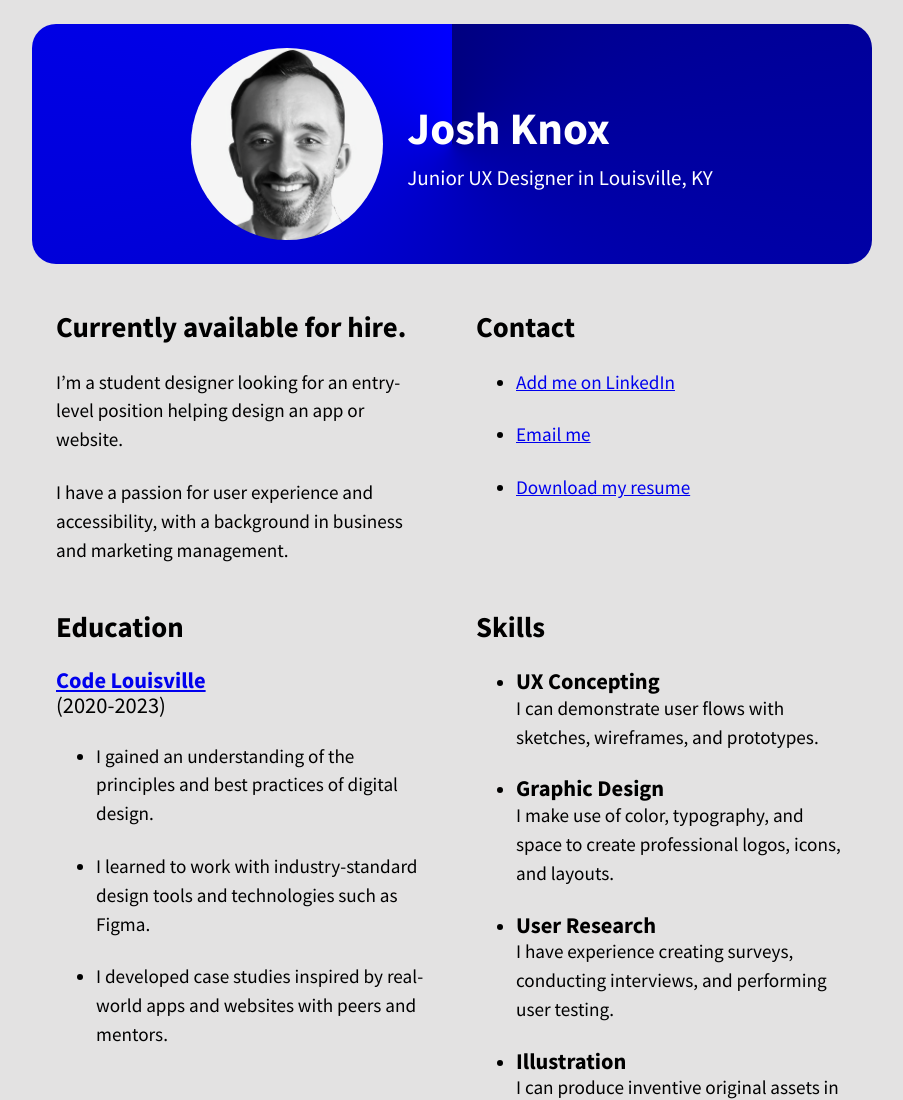
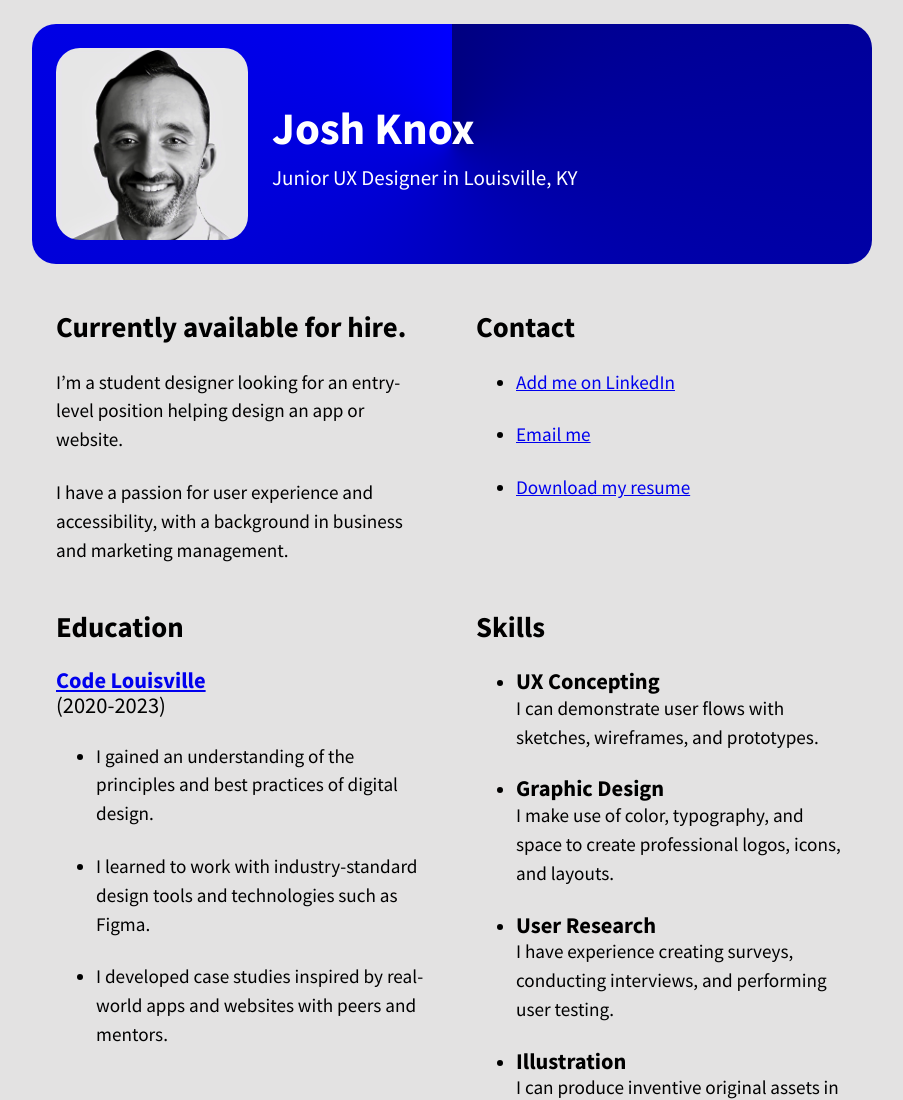
Before and after one commit to joshua-knox/joshknox-rocks, a website: page public/index.html in a window 1280 px wide. Shown: the top 1100 px of the page, without its empty margins (188-1091 px from the left). Drawn offline with Linux system fonts and the light colour scheme.

Commit message:
style tweaks, headshot

```diff
--- a/public/index.html
+++ b/public/index.html
@@ -16,7 +16,7 @@
 
   <body class="is-loaded">
     <header>
-      <img src="/headshot_bw.png" alt="Photo of Josh Knox" />
+      <img src="/headshot_bw.jpg" alt="Photo of Josh Knox" />
       <h1 class="h1-headline">
         <span class="h1-headline__name"> Josh Knox </span>
         <span class="h1-headline__title">
--- a/public/styles.css
+++ b/public/styles.css
@@ -30,14 +30,14 @@ header {
   display: grid;
   grid-auto-flow: column;
   align-items: center;
-  justify-content: center;
+  justify-content: flex-start;
 }
 
 footer img,
 header img {
   max-height: 8em;
   aspect-ratio: 1;
-  border-radius: 50%;
+  border-radius: 24px;
 }
 
 .h1-headline {
```
Also changed, not shown: public/headshot_bw.jpg (added), public/headshot_bw.png (deleted).
